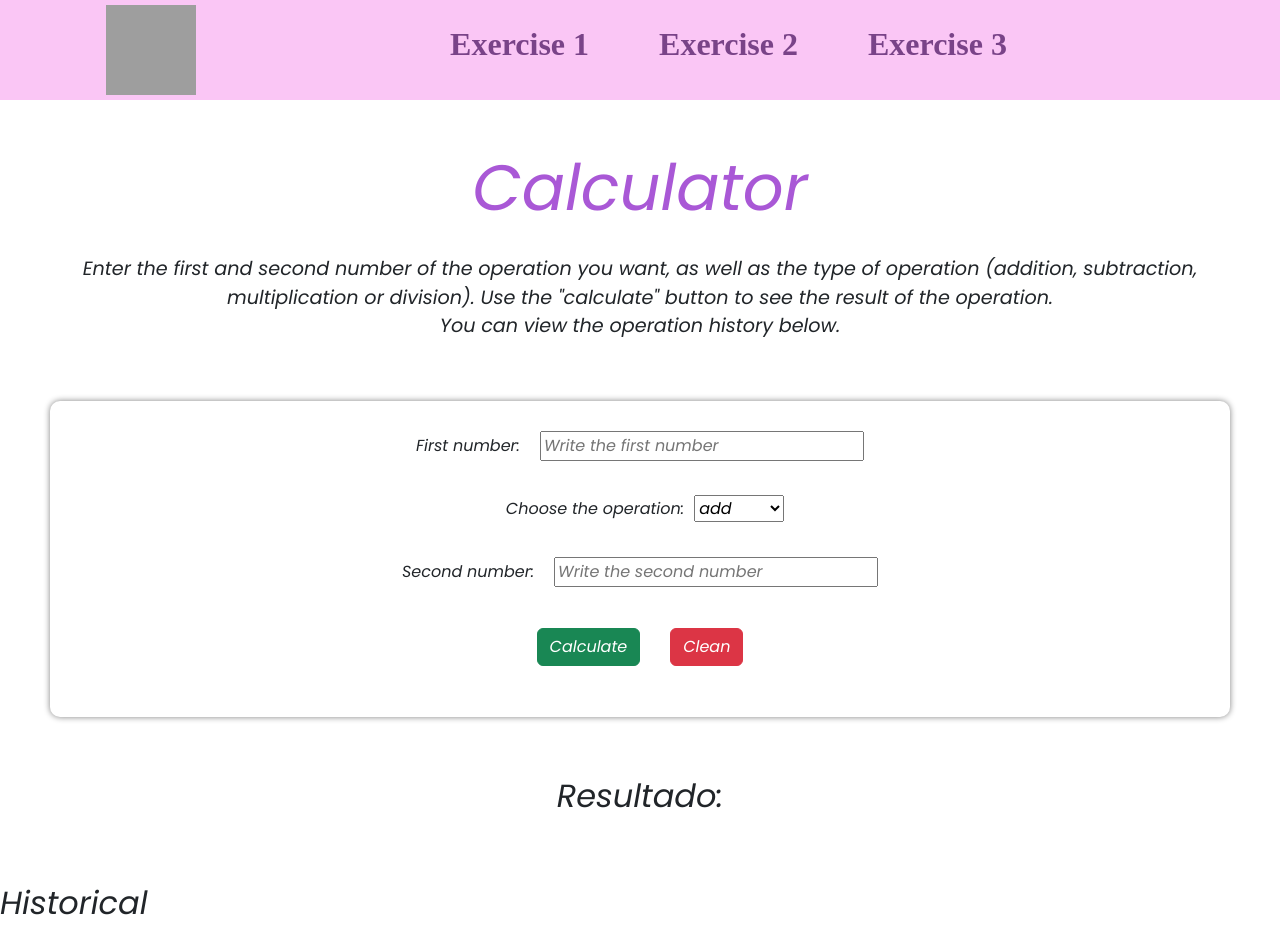
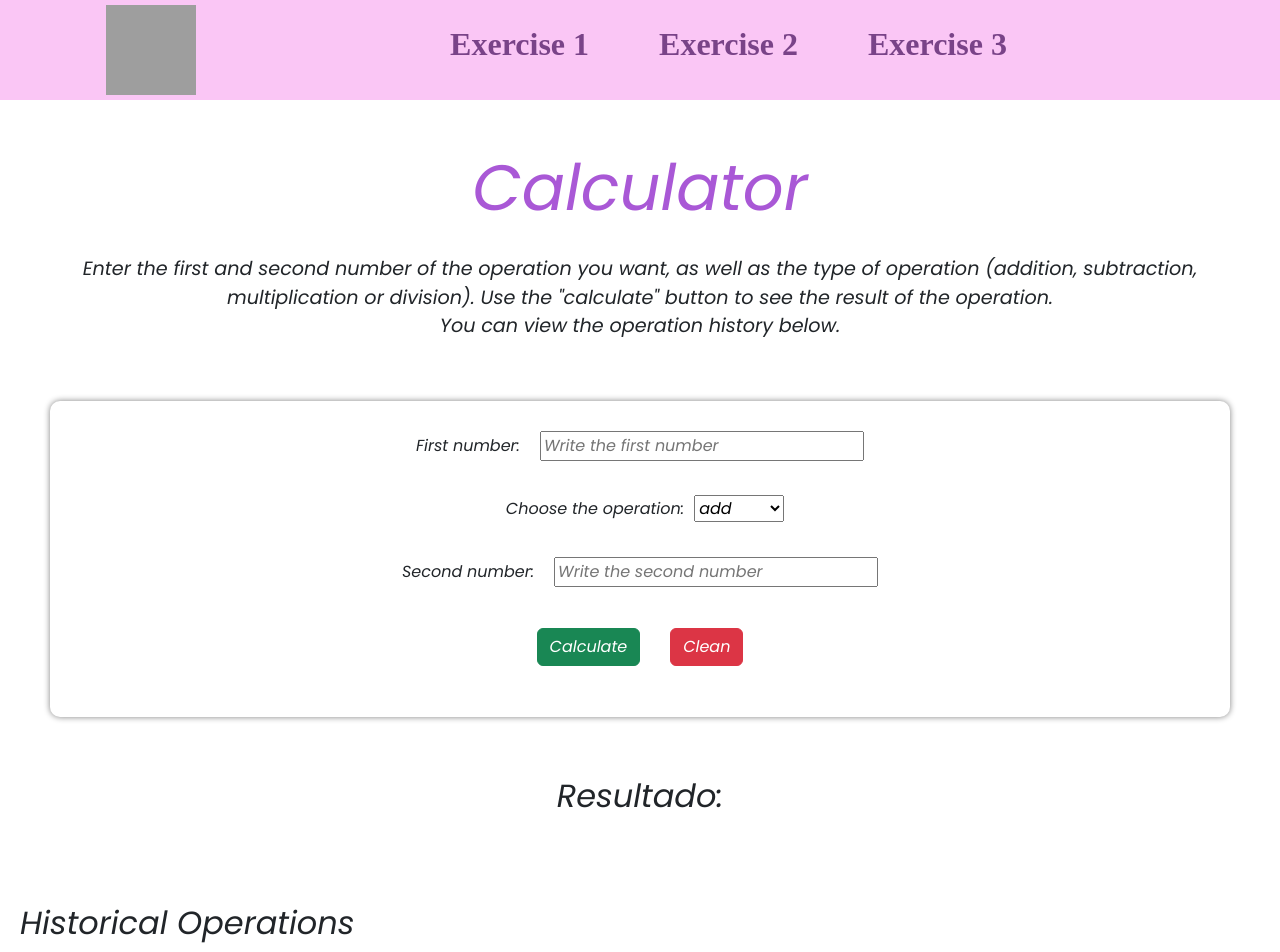
Before and after one commit to cristinajim30/Project3-Angular, an Angular app in the folder angular-project/: page /exercise2 in a window 1280 px wide. Shown: the top 952 px of the page. Before the commit the page ends 930 px from the top, so only its background shows below. Built offline with nearby package versions, Linux system fonts and the light colour scheme; grey boxes are pictures that could not be loaded.

Commit message:
style to historic container

```diff
--- a/angular-project/src/app/Components/exercise2/exercise2.component.css
+++ b/angular-project/src/app/Components/exercise2/exercise2.component.css
@@ -38,6 +38,15 @@
     margin-bottom: 40px;
     padding: 20px;
 }
+.historic_container{
+    display: flow-root;
+    width: auto;
+    margin-bottom: 40px;
+    padding: 20px;
+}
+.historic_container h1{
+    text-align: left;
+}
 .form-label {
     margin: 10px;
 }
--- a/angular-project/src/app/Components/exercise2/exercise2.component.html
+++ b/angular-project/src/app/Components/exercise2/exercise2.component.html
@@ -36,7 +36,7 @@
   <h2 class="display_result">Resultado: {{inicialResult}} </h2>
 </div>
 <div class="historic_container">
-  <h2>Historical</h2>
+  <h2>Historical Operations</h2>
   <div class="cards_container">
         <div class="card" style="width: 18rem;" *ngFor="let operation of calculatorService.getOperations()">
           <div class="card-header">
```
